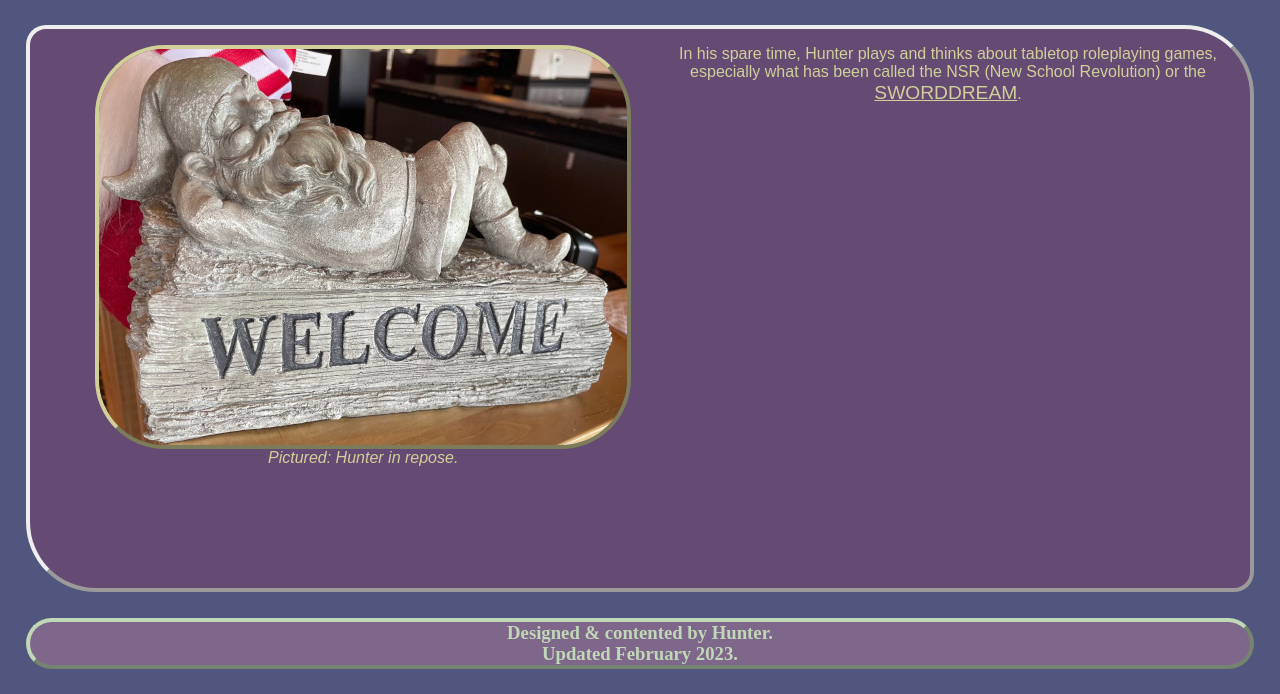
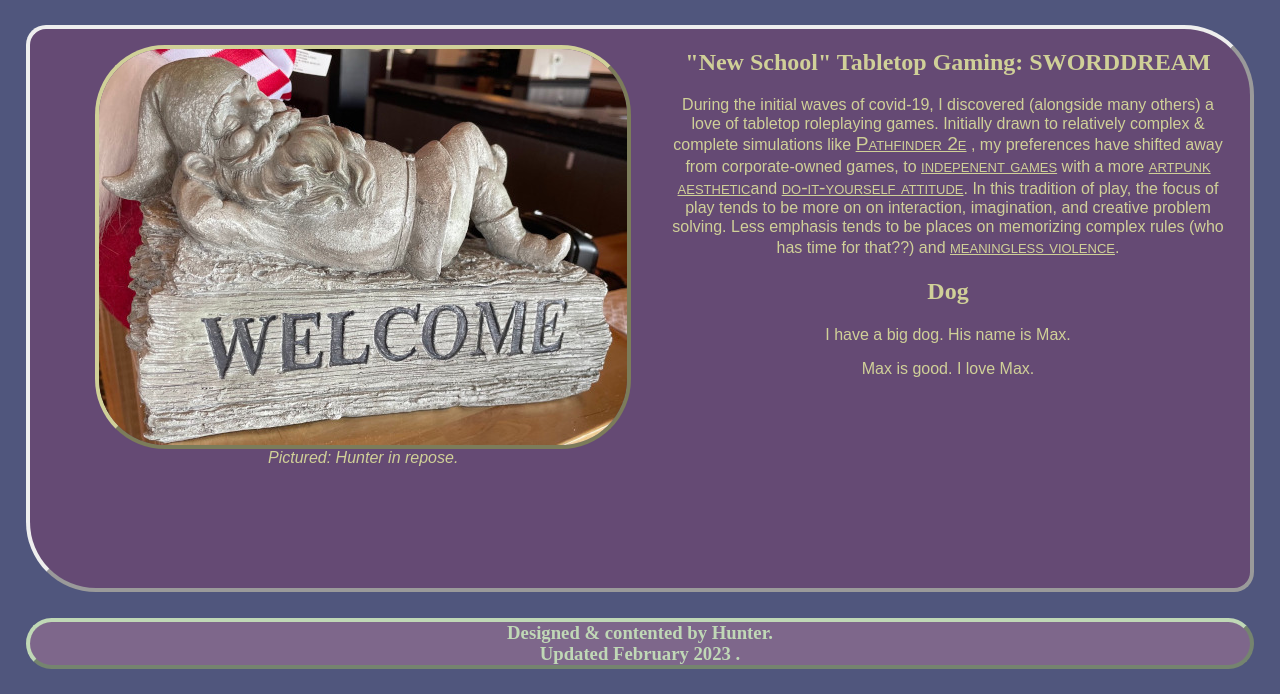
Before and after one commit to HunterLockwood/hunterlockwood.github.io, a website built with Parcel: page personal.html in a window 1280 px wide. Shown: the part 157-851 px from the top of the page. Built offline with nearby package versions, Linux system fonts and the light colour scheme; a web font is replaced by a local one.

Commit message:
added drafting text, testing image layouts

```diff
--- a/personal.html
+++ b/personal.html
@@ -45,8 +45,12 @@
   `prefers-color-scheme`, the media  query is unknown and the files
   are downloaded with `lowest` priority (but above I already force `highest` priority for my default light experience).-->
 
-  <link rel="stylesheet" href="css/dark.css" media="(prefers-color-scheme: dark)" />
-  <link rel="stylesheet" href="css/light.css" media="(prefers-color-scheme: light)"/>
+  <link rel="stylesheet"
+        href="css/dark.css"
+        media="(prefers-color-scheme: dark)"/>
+  <link rel="stylesheet"
+        href="css/light.css"
+        media="(prefers-color-scheme: light)"/>
 
   <!-- The main stylesheet -->
   <link rel="stylesheet"
@@ -61,10 +65,18 @@
 <header>
   <nav>
     <ul class="menu">
-      <li><a href="index.html">🏠 Home</a></li>
-      <li><a href="research.html">📚 Research</a></li>
-      <li><a href="curriculum-vitae.html">✍️ CV</a></li>
-      <li><a href="personal.html">🧙‍♂️Personal</a></li>
+      <li>
+        <a href="index.html">🏠 Home</a>
+      </li>
+      <li>
+        <a href="research.html">📚 Research</a>
+      </li>
+      <li>
+        <a href="curriculum-vitae.html">✍️ CV</a>
+      </li>
+      <li>
+        <a href="personal.html">🧙‍♂️Personal</a>
+      </li>
     </ul>
   </nav>
   <h1>Dr. Hunter Thompson Lockwood</h1>
@@ -74,26 +86,45 @@
 </header>
 
 <main>
+  <!-- TODO: Add different gnome-image sizes -->
   <figure class="selfie-image">
     <img src="img/splashes/welcome_gnome-sm.jpg"
          alt="A small statue of a gnome, lying supine, arms behind his head, which rests on a small pile of straw. Text under him reads 'WELCOME'."
-         width="528" height="396"
-         loading="lazy" decoding="async">
+         width="528"
+         height="396"
+         loading="lazy"
+         decoding="async">
     <figcaption><em>Pictured: Hunter in repose.</em></figcaption>
   </figure>
   <section class="content">
-   <p> In his spare time, Hunter plays and thinks about tabletop roleplaying games,
-    especially what
-    has
-    been called the NSR (New School Revolution) or the <a
-    href="https://www.technicalgrimoire.com/david/2019/06/sworddream">
-    SWORDDREAM</a>.</p>
+    <h2>"New School" Tabletop Gaming: SWORDDREAM</h2>
+    <p>During the initial waves of covid-19, I discovered (alongside many others) a love of
+      tabletop roleplaying games. Initially drawn to relatively complex & complete
+      simulations like
+      <a href="https://2e.aonprd.com">Pathfinder 2e</a>
+      , my preferences have
+      shifted away from corporate-owned games, to
+      <a href="https://itch.io/">indepenent games</a>
+      with a more
+      <a href="http://monstersandmanuals.blogspot.com/2021/09/on-artpunk.html">artpunk aesthetic</a>and
+      <a href="https://www.technicalgrimoire.com/david/2019/06/sworddream">do-it-yourself attitude</a>. In this tradition of play, the focus of play tends to be more on on interaction, imagination, and creative problem solving. Less emphasis tends to be places on memorizing complex rules (who has time for that??) and
+      <a href="https://tvtropes.org/pmwiki/pmwiki.php/Main/RPGsEqualCombat">meaningless violence</a>.
+    </p>
+  </section>
+  <section class="content">
+    <h2>Dog</h2>
+    <p>I have a big dog. His name is Max.</p>
+    <!-- TODO: Add max image at different sizes -->
+    <p>Max is good. I love Max.</p>
   </section>
 </main>
 
 <footer>
   <h3>Designed & contented by Hunter.</h3>
-  <h3>Updated <time datetime="2023-02-03">February 2023</time>.</h3>
+  <h3>Updated
+    <time datetime="2023-02-03">February 2023</time>
+    .
+  </h3>
 </footer>
 
 
```
